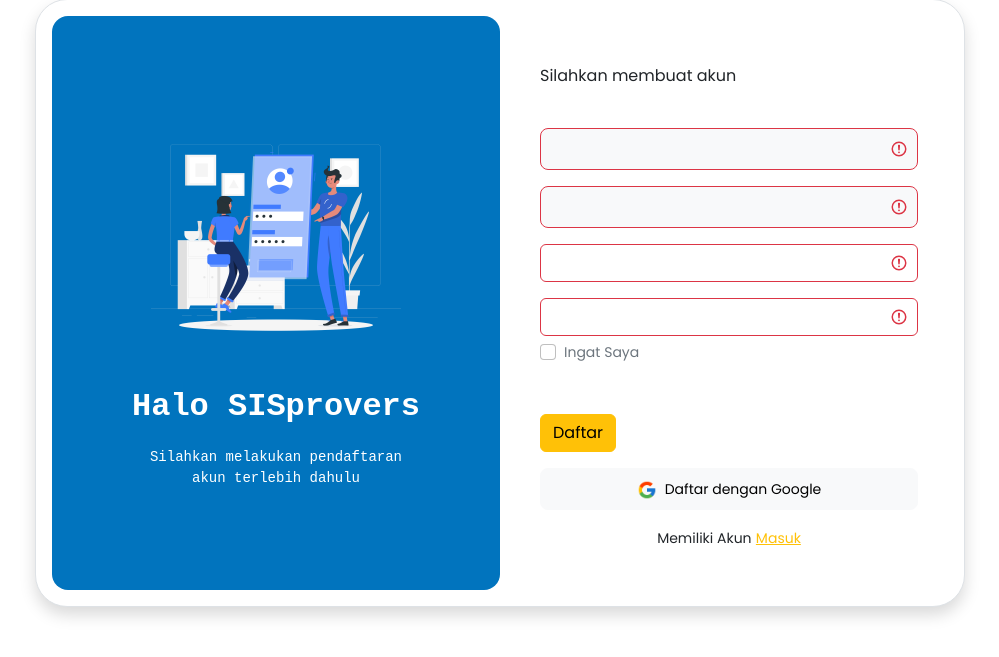
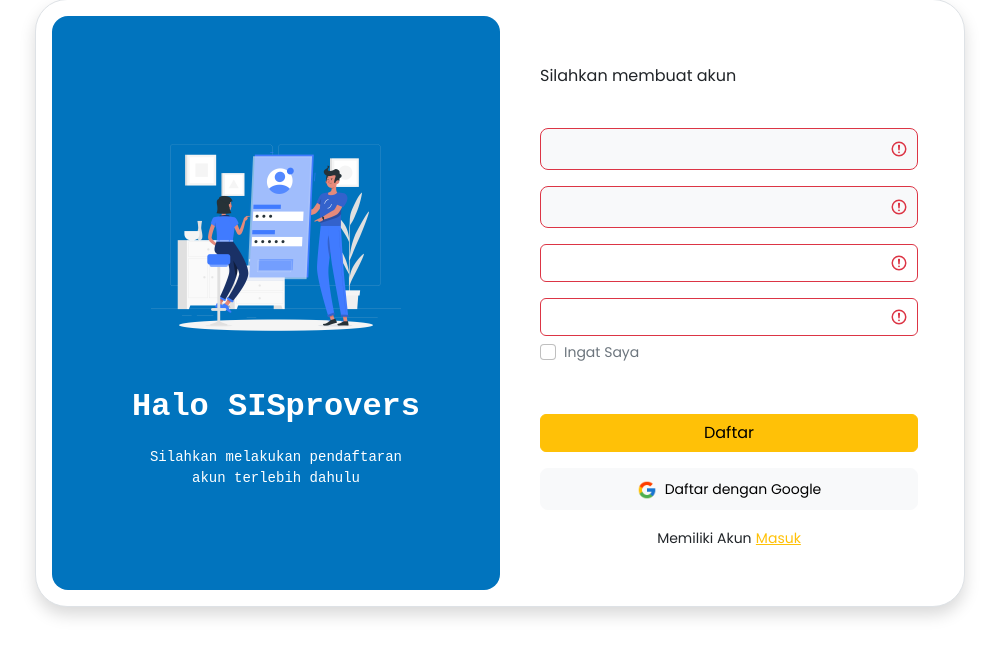
Before and after one commit to ShafaAuliya21/Projek-Akhir-Web-Lanjut-Kelompok2, a CodeIgniter 4 app: template app/Views/auth/sign_up.php in a window 1280 px wide. Shown: the part 97-754 px from the top of the page, without its empty margins (140-1139 px from the left). Run offline with PHP 8.4 and a stand-in for CodeIgniter, Linux system fonts and the light colour scheme; the template is opened without the code that fills it, so the values that code supplies are empty; some libraries are stand-ins or nearby versions.

Commit message:
update-migrate-regis

```diff
--- a/app/Views/auth/sign_in.php
+++ b/app/Views/auth/sign_in.php
@@ -64,7 +64,7 @@
                         </div>
                     </div>
                     <div class="input-group mb-3">
-                        <button type="submit" class="btn btn-primary btn-warning">Masuk</button>
+                        <button type="submit" class="btn btn-primary btn-warning w-100 fs-6">Masuk</button>
                     </div>
                     <div class="input-group mb-3">
                         <button class="btn btn-lg btn-light w-100 fs-6"><img src="assets/img/google.png" style="width:20px" class="me-2"><small>Masuk dengan Google</small></button>
--- a/app/Views/auth/sign_up.php
+++ b/app/Views/auth/sign_up.php
@@ -59,7 +59,7 @@
                         </div>
                     </div>
                     <div class="input-group mb-3">
-                        <button type="submit" class="btn btn-primary btn-warning">Daftar</button>
+                        <button type="submit" class="btn btn-primary btn-warning w-100 fs-6">Daftar</button>
                     </div>
                     <div class="input-group mb-3">
                         <button class="btn btn-lg btn-light w-100 fs-6"><img src="<?= base_url('assets/img/google.png')?>" style="width:20px" class="me-2"><small>Daftar dengan Google</small></button>
```
